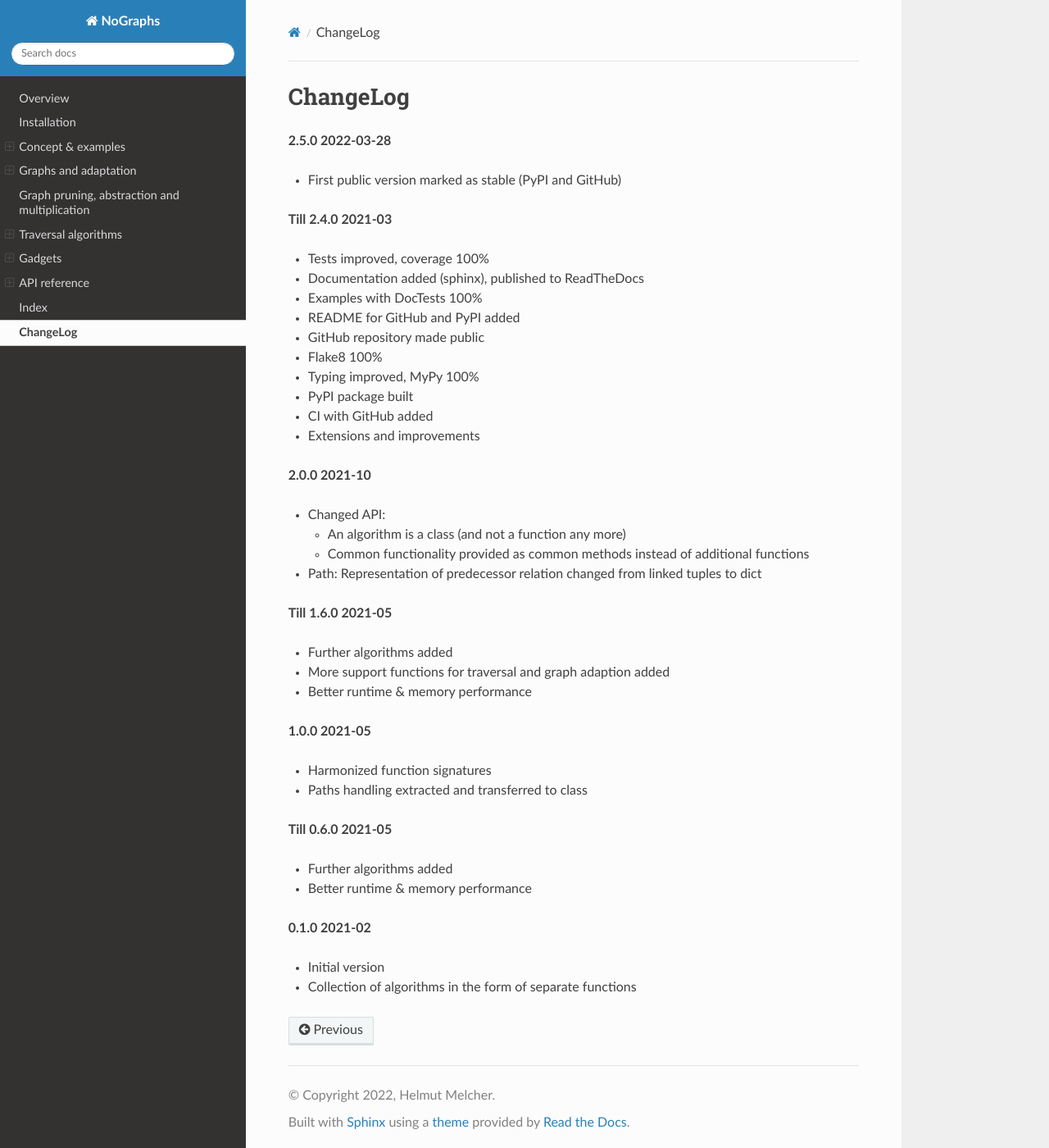
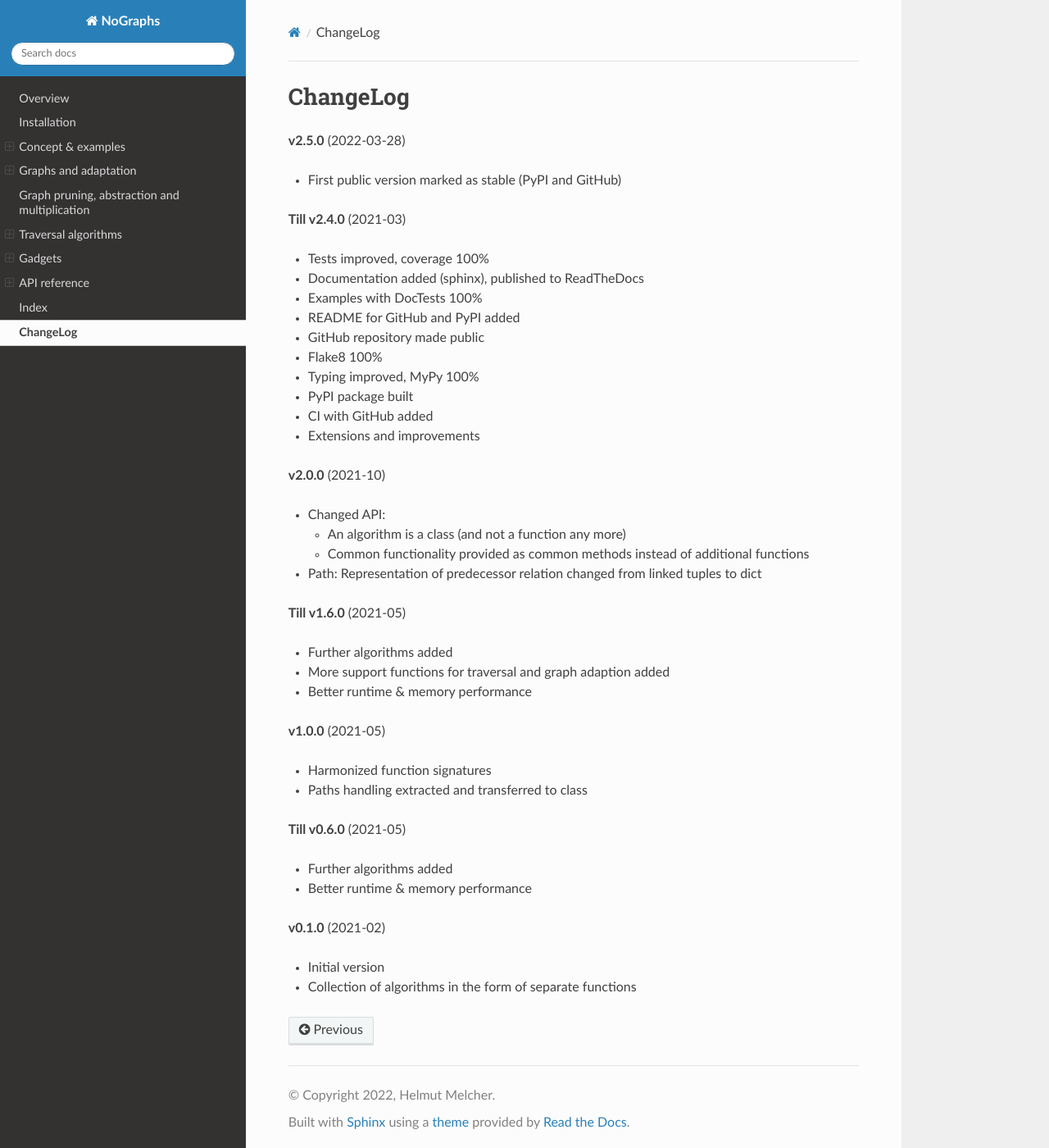
Before and after one commit to HeWeMel/nographs, a Sphinx documentation site: the page built from docs/source/changelog.rst, in a window 1280 px wide and 1400 px high. Shown: the whole window at 82% size. Built offline with Sphinx 7.4.7 and the Read the Docs theme 2.0.0, drawn with Linux system fonts in a browser that asks for light colours.

Commit message:
Formatting improved

```diff
--- a/docs/source/changelog.rst
+++ b/docs/source/changelog.rst
@@ -1,11 +1,11 @@
 ChangeLog
 ---------
 
-**2.5.0 2022-03-28**
+**v2.5.0** (2022-03-28)
 
 - First public version marked as stable (PyPI and GitHub)
 
-**Till 2.4.0 2021-03**
+**Till v2.4.0** (2021-03)
 
 - Tests improved, coverage 100%
 - Documentation added (sphinx), published to ReadTheDocs
@@ -18,7 +18,7 @@ ChangeLog
 - CI with GitHub added
 - Extensions and improvements
 
-**2.0.0 2021-10**
+**v2.0.0** (2021-10)
 
 - Changed API:
 
@@ -29,23 +29,23 @@ ChangeLog
 - Path: Representation of predecessor relation changed from linked tuples
   to dict
 
-**Till 1.6.0 2021-05**
+**Till v1.6.0** (2021-05)
 
 - Further algorithms added
 - More support functions for traversal and graph adaption added
 - Better runtime & memory performance
 
-**1.0.0 2021-05**
+**v1.0.0** (2021-05)
 
 - Harmonized function signatures
 - Paths handling extracted and transferred to class
 
-**Till 0.6.0 2021-05**
+**Till v0.6.0** (2021-05)
 
 - Further algorithms added
 - Better runtime & memory performance
 
-**0.1.0 2021-02**
+**v0.1.0** (2021-02)
 
 - Initial version
 - Collection of algorithms in the form of separate functions
```
